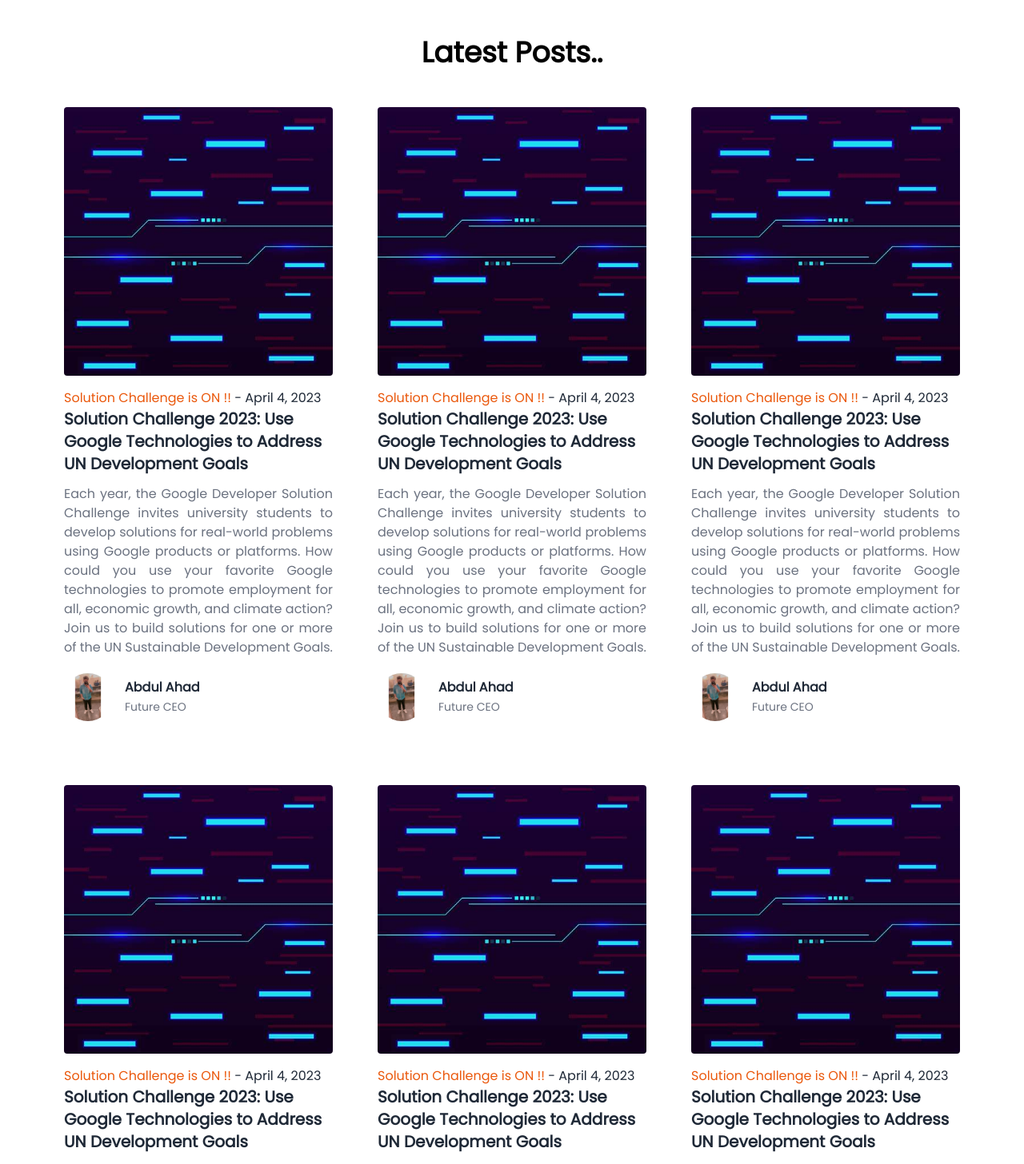
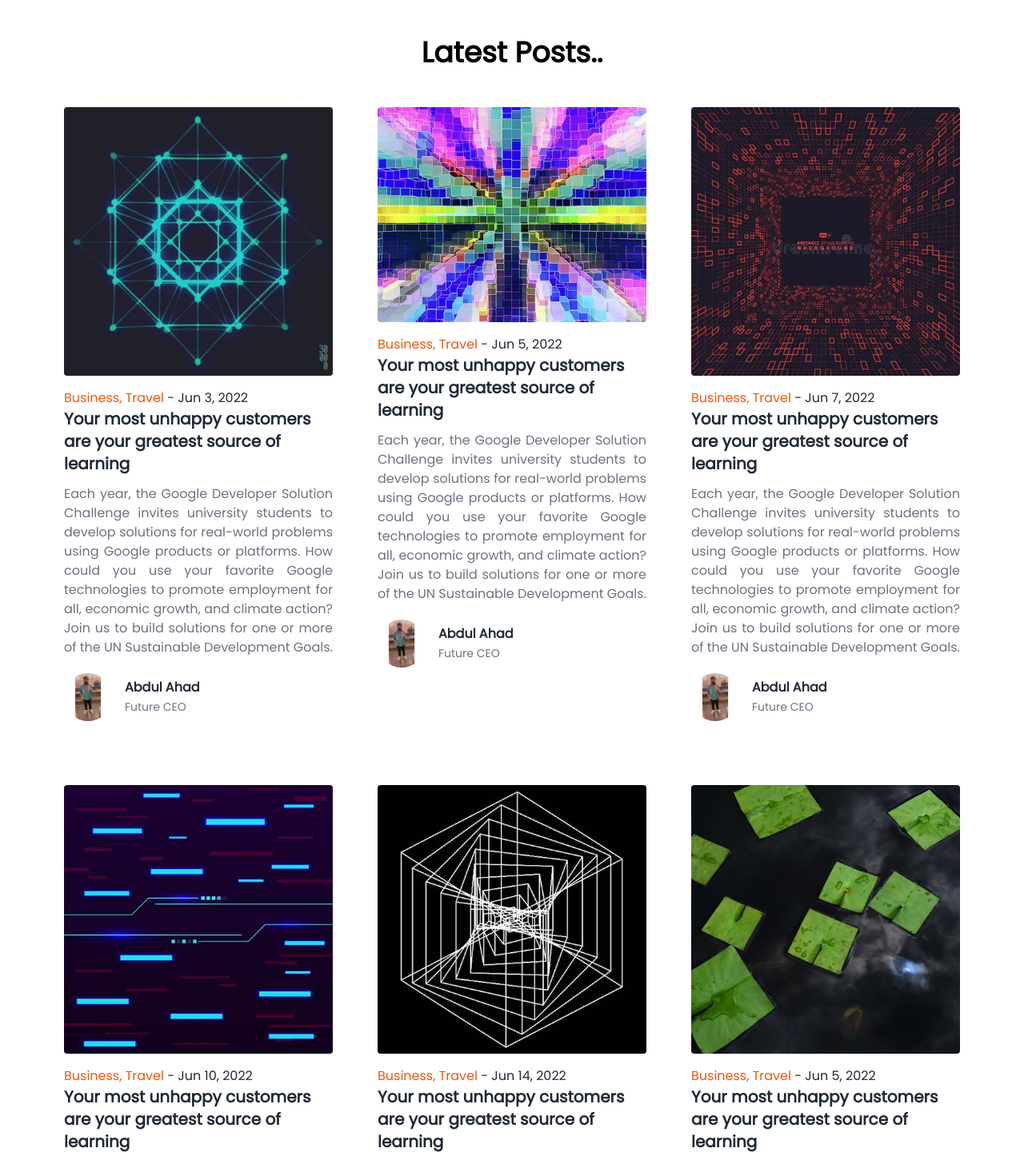
Before and after one commit to Ahad1317/DIAHBlogs_nextjs, a Next.js app: page / in a window 1280 px wide. Shown: the part 840-2296 px from the top of the page at 80% size. Built offline with nearby package versions, Linux system fonts and the light colour scheme; no server answers.

Commit message:
:bug: image rendering fix

```diff
--- a/components/latest.js
+++ b/components/latest.js
@@ -3,52 +3,52 @@
 import Author from "./child/author"
 import fetcher from "../lib/fetcher"
 export default function latest() {
-     const {data,isLoading,isError} = fetcher('api/posts')
-    if(data) console.log(data)
+     const {data,isLoading,isError} = fetcher('api/posts/post')
+     if(isLoading)return<div>Loading..</div>
+    if(isError)return<div>Error</div>
   return (
     <section className="container mx-auto md:px-20 py-10">
         <h1 className="font-bold text-4xl py-12 text-center">Latest Posts..</h1>
 
         <div className="grid md:grid-cols-2 lg:grid-cols-3 gap-14">
-            <Post/>
-            <Post/>
-            <Post/>
-            <Post/>
-            <Post/>
-            <Post/>
-
+           {
+            data.map((value, index)=>(
+                <Post data ={value} key ={index}></Post>
+            ))
+           }
         </div>
     </section>
   )
 }
 
-function Post(){
+function Post({data}){
+     const {id, title, category, img, published, author} =data
     return(
         <div className="item">
             <div className="images">
-            <Link href="/">
+            <Link href={"/"}>
                     <Image
-                    src = "/images/th4.jpeg" className="rounded"  width={350} height={150}/>
+                    src = {img || "/"} className="rounded"  width={350} height={150}/>
                    </Link>
             </div>
             <div className="info flex justify-center flex-col py-4">
             <div className="cat">
                 <Link href="/">
                    <div className="flex">
-                    <div className="text-orange-600 hover:text-orange-800">Solution Challenge is ON !! </div>
-                    <div className="text-gray-800 hover:text-gray-600"> &nbsp;- April 4, 2023</div>
+                    <div className="text-orange-600 hover:text-orange-800">{category || "Unknown"}</div>
+                    <div className="text-gray-800 hover:text-gray-600"> &nbsp;- {published || "Unknown"}</div>
                     </div>
                     </Link>
                     </div>
                     <div className="title">
                         <Link href ="/">
-                            <div className="text-xl font-bold text-gray-800 hover:text-gray-600">Solution Challenge 2023: Use Google Technologies to Address UN Development Goals</div>
+                            <div className="text-xl font-bold text-gray-800 hover:text-gray-600">{title || "Title"}</div>
                         </Link>
                     </div>
                     <p className="text-gray-500 py-3 text-justify">Each year, the Google Developer Solution Challenge invites university students to develop solutions for real-world problems using Google products or platforms. How could you use your favorite Google technologies to promote employment for all, economic growth, and climate action?
                         Join us to build solutions for one or more of the UN Sustainable Development Goals.
                         </p>
-                        <Author></Author>
+                        {author ? <Author></Author> : <></>}
             </div>
         </div>
     )
--- a/components/trending.js
+++ b/components/trending.js
@@ -44,7 +44,7 @@
             <div className="image">
             <Link href="/">
                     <Image
-                    src = "/images/a2.png" width={600} height={600} className="pr-6" style={{ width: "100%", height: "auto" }}/>
+                    src = "/images/a2.png" width={600} height={580} className="pr-6" style={{ width: "100%", height: "auto" }}/>
                    </Link>
             </div>
             <div className="info flex justify-center flex-col">
--- a/lib/helper.js
+++ b/lib/helper.js
@@ -1,6 +1,6 @@
-const baseURL = "http://localhost:3000/api/posts";
+const baseURL = "http://localhost:3000/api/posts/post";
 
-// endpoint: http://localhost:3000/api/posts
+// endpoint: http://localhost:3000/api/posts/post
 export default async function getPost(id){
     const res = await fetch(`${baseURL}`)
     const posts = await res.json()
--- a/pages/api/data.js
+++ b/pages/api/data.js
@@ -5,7 +5,7 @@
             title: "Your most unhappy customers are your greatest source of learning",
             subtitle: "Far far away, behind the word mountains, far from the countries Vokalia and Consonantia, there live the blind texts.",
             category: "Business, Travel",
-            img : "/images/img1.jpg",
+            img : "/images/22.jpg",
             description: `
             Even the all-powerful Pointing has no control about the blind texts it is an almost unorthographic life One day however a small line of blind
             text by the name of Lorem Ipsum decided to leave for the far World of Grammar.
@@ -22,7 +22,7 @@
             title: "Your most unhappy customers are your greatest source of learning",
             subtitle: "Far far away, behind the word mountains, far from the countries Vokalia and Consonantia, there live the blind texts.",
             category: "Business, Travel",
-            img : "/images/img2.jpg",
+            img : "/images/th1.jpeg",
             description: `
             Even the all-powerful Pointing has no control about the blind texts it is an almost unorthographic life One day however a small line of blind
             text by the name of Lorem Ipsum decided to leave for the far World of Grammar.
@@ -30,7 +30,7 @@
             published: "Jun 5,  2022",
             author: {
                 name: "Flying High",
-                img: "/images/author/author1.jpg",
+                img: "/images/author/th2.jpeg",
                 designation : "CEO and Founder"
             }
         },
@@ -47,7 +47,7 @@
             published: "Jun 7,  2022",
             author: {
                 name: "Flying High",
-                img: "/images/author/author1.jpg",
+                img: "/images/author/th3.jpeg",
                 designation : "CEO and Founder"
             }
         },
@@ -64,7 +64,7 @@
             published: "Jun 10,  2022",
             author: {
                 name: "Flying High",
-                img: "/images/author/author1.jpg",
+                img: "/images/author/th4.jpeg",
                 designation : "CEO and Founder"
             }
         },
@@ -81,7 +81,7 @@
             published: "Jun 14,  2022",
             author: {
                 name: "Flying High",
-                img: "/images/author/author1.jpg",
+                img: "/images/author/th5.jpeg",
                 designation : "CEO and Founder"
             }
         }
@@ -92,7 +92,7 @@
             title: "Your most unhappy customers are your greatest source of learning",
             subtitle: "Far far away, behind the word mountains, far from the countries Vokalia and Consonantia, there live the blind texts.",
             category: "Business, Travel",
-            img : "/images/articles/posts/img1.jpg",
+            img : "/images/th1.jpeg",
             description: `
             Even the all-powerful Pointing has no control about the blind texts it is an almost unorthographic life One day however a small line of blind
             text by the name of Lorem Ipsum decided to leave for the far World of Grammar.
@@ -110,7 +110,7 @@
             published: "Jun 3,  2022",
             author: {
                 name: "Flying High",
-                img: "/images/author/author1.jpg",
+                img: "/images/author/author1.jpeg",
                 designation : "CEO and Founder"
             }
         },
@@ -119,7 +119,7 @@
             title: "Your most unhappy customers are your greatest source of learning",
             subtitle: "Far far away, behind the word mountains, far from the countries Vokalia and Consonantia, there live the blind texts.",
             category: "Business, Travel",
-            img : "/images/articles/posts/img2.png",
+            img : "/images/th2.jpeg",
             description: `
             Even the all-powerful Pointing has no control about the blind texts it is an almost unorthographic life One day however a small line of blind
             text by the name of Lorem Ipsum decided to leave for the far World of Grammar.
@@ -137,7 +137,7 @@
             published: "Jun 5,  2022",
             author: {
                 name: "Flying High",
-                img: "/images/author/author1.jpg",
+                img: "/images/author/author1.jpeg",
                 designation : "CEO and Founder"
             }
         },
@@ -146,7 +146,7 @@
             title: "Your most unhappy customers are your greatest source of learning",
             subtitle: "Far far away, behind the word mountains, far from the countries Vokalia and Consonantia, there live the blind texts.",
             category: "Business, Travel",
-            img : "/images/articles/posts/img3.png",
+            img : "/images/th3.jpeg",
             description: `
             Even the all-powerful Pointing has no control about the blind texts it is an almost unorthographic life One day however a small line of blind
             text by the name of Lorem Ipsum decided to leave for the far World of Grammar.
@@ -164,7 +164,7 @@
             published: "Jun 7,  2022",
             author: {
                 name: "Flying High",
-                img: "/images/author/author1.jpg",
+                img: "/images/author/author1.jpeg",
                 designation : "CEO and Founder"
             }
         },
@@ -173,7 +173,7 @@
             title: "Your most unhappy customers are your greatest source of learning",
             subtitle: "Far far away, behind the word mountains, far from the countries Vokalia and Consonantia, there live the blind texts.",
             category: "Business, Travel",
-            img : "/images/articles/posts/img4.png",
+            img : "/images/th4.jpeg",
             description: `
             Even the all-powerful Pointing has no control about the blind texts it is an almost unorthographic life One day however a small line of blind
             text by the name of Lorem Ipsum decided to leave for the far World of Grammar.
@@ -191,7 +191,7 @@
             published: "Jun 10,  2022",
             author: {
                 name: "Flying High",
-                img: "/images/author/author1.jpg",
+                img: "/images/author/author1.jpeg",
                 designation : "CEO and Founder"
             }
         },
@@ -200,7 +200,7 @@
             title: "Your most unhappy customers are your greatest source of learning",
             subtitle: "Far far away, behind the word mountains, far from the countries Vokalia and Consonantia, there live the blind texts.",
             category: "Business, Travel",
-            img : "/images/articles/posts/img5.png",
+            img : "/images/th5.jpeg",
             description: `
             Even the all-powerful Pointing has no control about the blind texts it is an almost unorthographic life One day however a small line of blind
             text by the name of Lorem Ipsum decided to leave for the far World of Grammar.
@@ -218,7 +218,7 @@
             published: "Jun 14,  2022",
             author: {
                 name: "Flying High",
-                img: "/images/author/author1.jpg",
+                img: "/images/author/author1.jpeg",
                 designation : "CEO and Founder"
             }
         },
@@ -227,7 +227,7 @@
             title: "Your most unhappy customers are your greatest source of learning",
             subtitle: "Far far away, behind the word mountains, far from the countries Vokalia and Consonantia, there live the blind texts.",
             category: "Business, Travel",
-            img : "/images/articles/posts/img2.png",
+            img : "/images/22.jpg",
             description: `
             Even the all-powerful Pointing has no control about the blind texts it is an almost unorthographic life One day however a small line of blind
             text by the name of Lorem Ipsum decided to leave for the far World of Grammar.
```
Also changed, not shown: public/images/author/author1.jpg (added), public/images/img1.jpg (renamed from public/images/a1.jpg).
